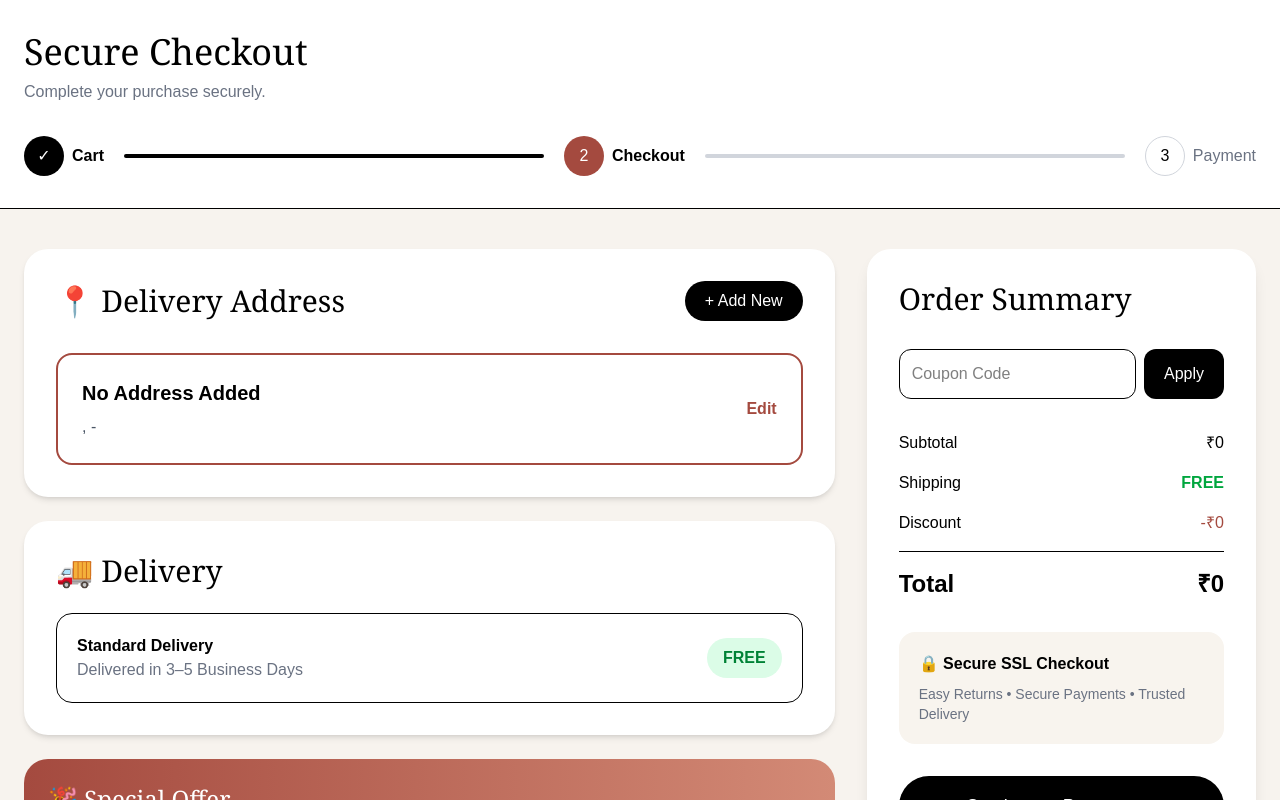
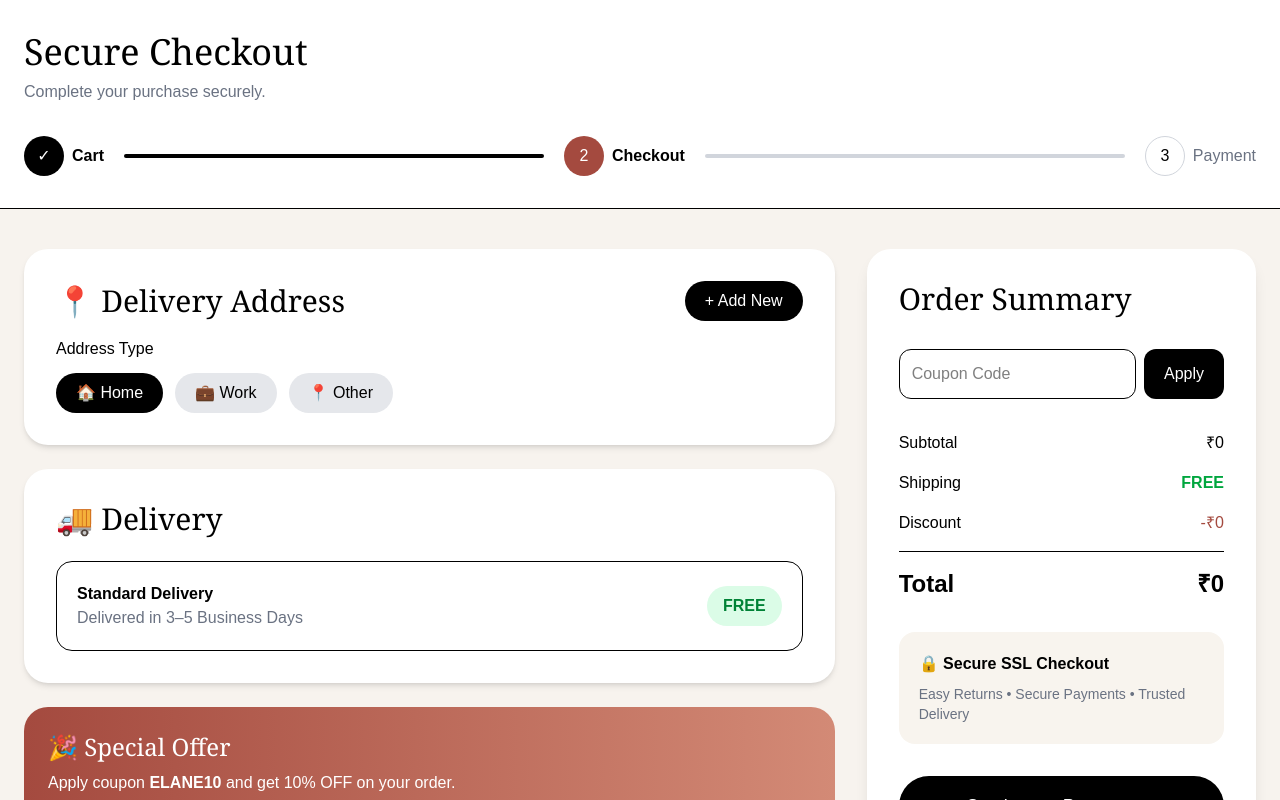
Before and after one commit to hudhafathima081-cell/Elane, a Next.js app: page /checkout in a window 1280 px wide. Shown: the top 800 px of the page. Built offline with nearby package versions, Linux system fonts and the light colour scheme.

Commit message:
updated chnged address card

```diff
--- a/app/checkout/page.tsx
+++ b/app/checkout/page.tsx
@@ -121,42 +121,50 @@ const [savedAddress, setSavedAddress] = useState<any>(null);
 
   </div>
 
-  <div className="mt-8 border-2 border-[#A44A3F] rounded-2xl p-6">
+  <div className="mt-4">
 
-    <div className="flex justify-between">
+  <p className="text-black font-medium mb-3">
+    Address Type
+  </p>
 
-      <div>
+  <div className="flex gap-3">
 
-        <h3 className="text-xl font-semibold text-black">
-  {savedAddress?.name || "No Address Added"}
-</h3>
+    <button
+      onClick={() => setAddress({ ...address, type: "Home" })}
+      className={`px-5 py-2 rounded-full ${
+        address.type === "Home"
+          ? "bg-black text-white"
+          : "bg-gray-200 text-black"
+      }`}
+    >
+      🏠 Home
+    </button>
 
-<p className="text-gray-600 mt-2">
-  {savedAddress?.phone}
-</p>
+    <button
+      onClick={() => setAddress({ ...address, type: "Work" })}
+      className={`px-5 py-2 rounded-full ${
+        address.type === "Work"
+          ? "bg-black text-white"
+          : "bg-gray-200 text-black"
+      }`}
+    >
+      💼 Work
+    </button>
 
-<p className="text-gray-600">
-  {savedAddress?.house}
-</p>
-
-<p className="text-gray-600">
-  {savedAddress?.street}
-</p>
-
-<p className="text-gray-600">
-  {savedAddress?.city}, {savedAddress?.state} - {savedAddress?.pincode}
-</p>
-
-      </div>
-
-      <button className="text-[#A44A3F] font-semibold">
-        Edit
-      </button>
-
-    </div>
+    <button
+      onClick={() => setAddress({ ...address, type: "Other" })}
+      className={`px-5 py-2 rounded-full ${
+        address.type === "Other"
+          ? "bg-black text-white"
+          : "bg-gray-200 text-black"
+      }`}
+    >
+      📍 Other
+    </button>
 
   </div>
 
+</div>
 </div>
 
 {/* Delivery */}
```
